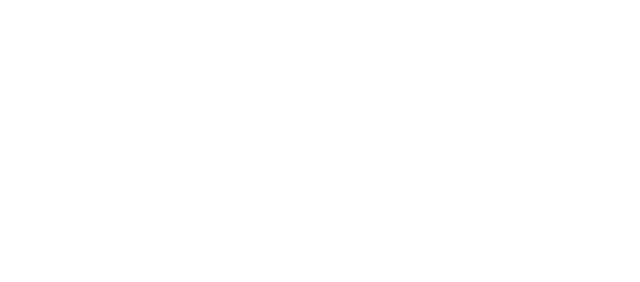
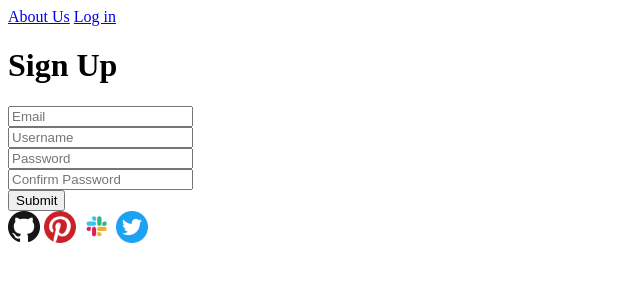
Before and after one commit to melindaervin17/StaticRegisterPage, a plain HTML site: page index.html in a window 1280 px wide. Shown: the whole page, without its empty margins (0-640 px from the left). Drawn offline with Linux system fonts and the light colour scheme.

Commit message:
Static Reister Page HTML added

```diff
--- a/index.html
+++ b/index.html
@@ -4,9 +4,38 @@
 	<meta charset="UTF-8">
 	<meta http-equiv="X-UA-Compatible" content="IE=edge">
 	<meta name="viewport" content="width=device-width, initial-scale=1.0">
-	<title>Document</title>
+	<title>Register Page</title>
 </head>
 <body>
-
+	<header>
+		<a href="#">About Us</a>
+		<a href="#">Log in</a>
+	</header>
+	<div>
+		<h1>Sign Up</h1>
+		<form>
+			<div>
+				<input type="email" placeholder="Email" name="email" required>
+			</div>
+			<div>
+				<input type="text" placeholder="Username" name="username" required>
+			</div>
+			<div>
+				<input type="password" placeholder="Password" name="password" required>
+			</div>
+			<div>
+				<input type="password" placeholder="Confirm Password" name="confirmPassword" required>
+			</div>
+			<di>
+				<button type="submit">Submit</button>
+			</di>
+		</form>
+		<footer>
+			<img src="./assets/githublogo.png.png" alt="GitHub Icon" height="32" width="32">
+			<img src="./assets/pinterestlogo.png.png" alt="Pinterest Icon" height="32" width="32">
+			<img src="./assets/slacklogo.png.png" alt="Slack Icon" height="32" width="32">
+			<img src="./assets/twitterlogo.png.png" alt="Twitter Icon" height="32" width="32">
+		</footer>
+	</div>
 </body>
 </html>
```
Also changed, not shown: assets/githublogo.png.png (added), assets/githublogo32px.png.png (added), assets/pinterestlogo.png.png (added), assets/slacklogo.png.png (added), assets/twitterlogo.png.png (added).
